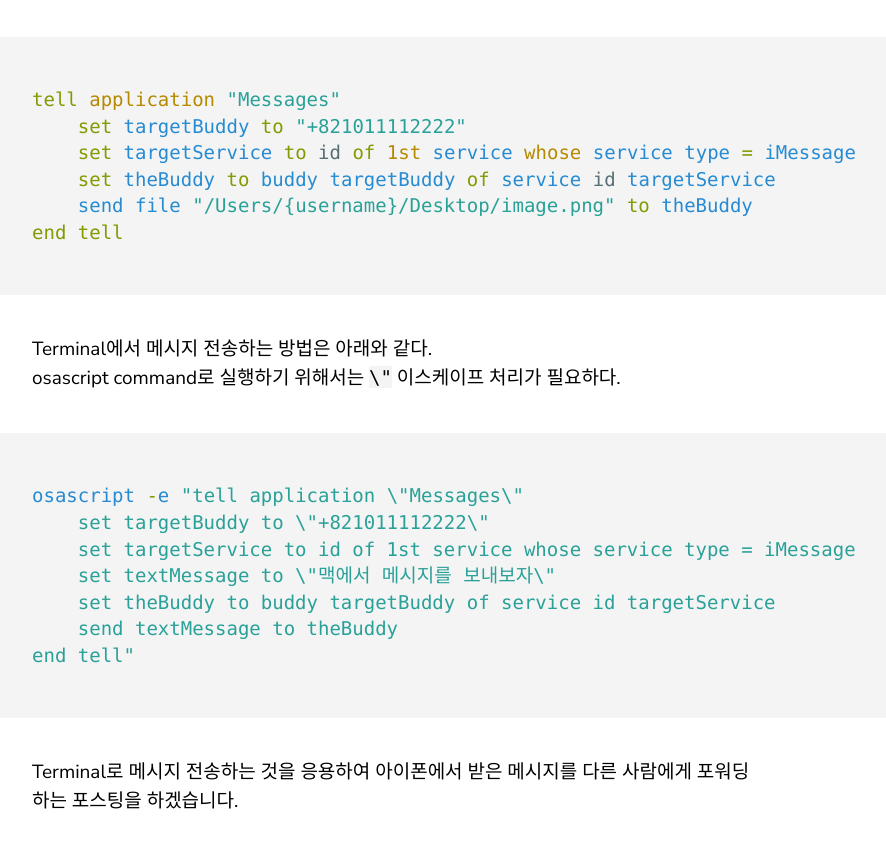
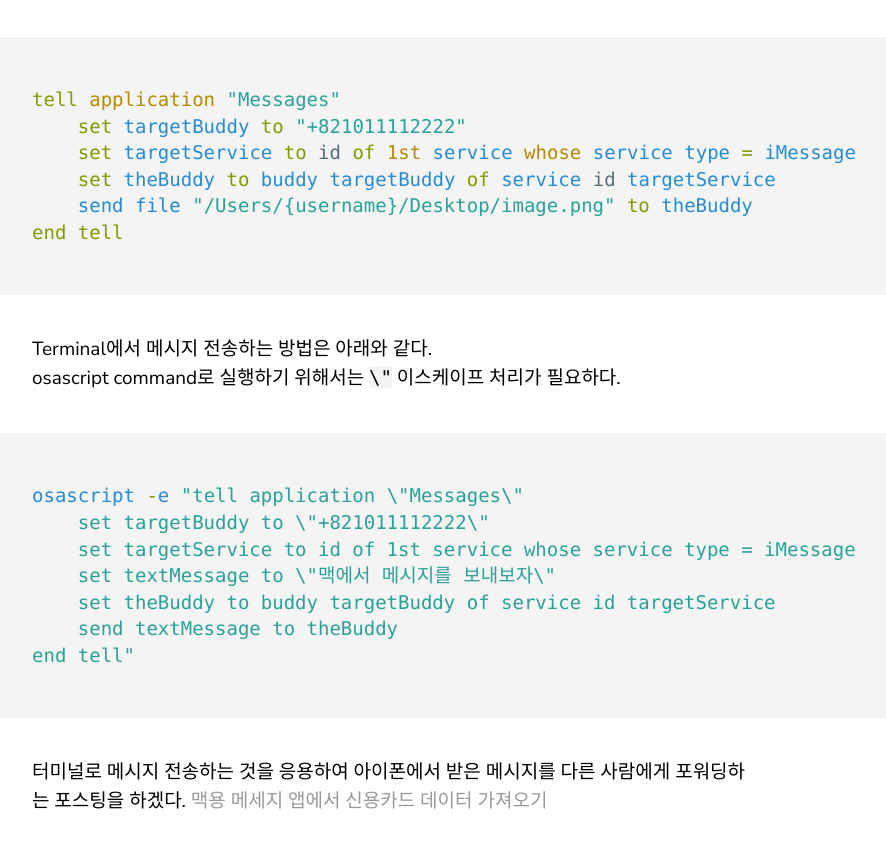
Before and after one commit to dogfootdev/dogfootdev.github.io, a Jekyll site: the page built from _posts/2019-12-02-applescript-send-message.md, in a window 1280 px wide and 900 px high, scrolled down 2821 px. Shown: the top 848 px of the window, without its empty margins (68-954 px from the left). Built offline with Jekyll 4.4.1, drawn with Linux system fonts in a browser that asks for light colours; comment, search, counter and statistics services are not loaded.

Commit message:
fix post

````diff
--- a/_posts/2019-12-02-applescript-send-message.md
+++ b/_posts/2019-12-02-applescript-send-message.md
@@ -34,10 +34,10 @@
 ```
 
 위 코드를 `sendmessage.applescript`로 저장하고 더블 클릭하면 아래와 같이 스크립트 편집기가 실행이 되며 실행 버튼을 누르면 메시지가 전송된다.
-![image-20191202173204361](http://dogfootdev.github.io/assets/image/posts/2019-12-02-applescript-send-message/image-20191202173204361.png)
+![image-20191202173204361]({{ site.baseurl }}/assets/image/posts/2019-12-02-applescript-send-message/image-20191202173204361.png)
 
 아래와 같이 문자가 전송된 것을 확인할 수 있다.
-![image-20191202173720463](http://dogfootdev.github.io/assets/image/posts/2019-12-02-applescript-send-message/image-20191202173720463.png)
+![image-20191202173720463]({{ site.baseurl }}/assets/image/posts/2019-12-02-applescript-send-message/image-20191202173720463.png)
 
 `send file`에 파일경로를 적용하면 파일 전송도 가능하다.
 그 외 어떤 파일을 전송할 수 있는지 확인해 보면 좋을 것 같다.
@@ -63,5 +63,6 @@
 end tell"
 ```
 
-Terminal로 메시지 전송하는 것을 응용하여 아이폰에서 받은 메시지를 다른 사람에게 포워딩하는 포스팅을 하겠습니다.
+터미널로 메시지 전송하는 것을 응용하여 아이폰에서 받은 메시지를 다른 사람에게 포워딩하는 포스팅을 하겠다.
+[맥용 메세지 앱에서 신용카드 데이터 가져오기]({% post_url 2019-12-02-applescript-send-message%})
 <br><br>
````
